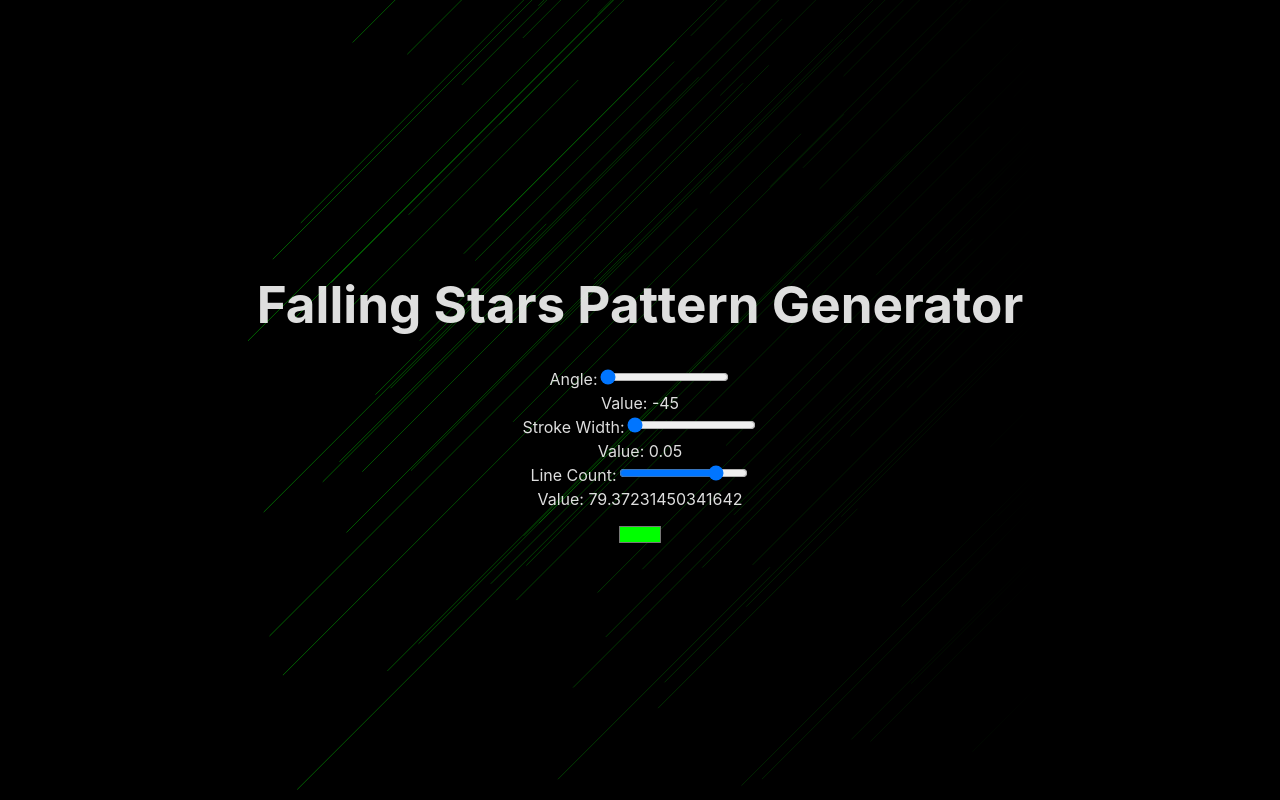
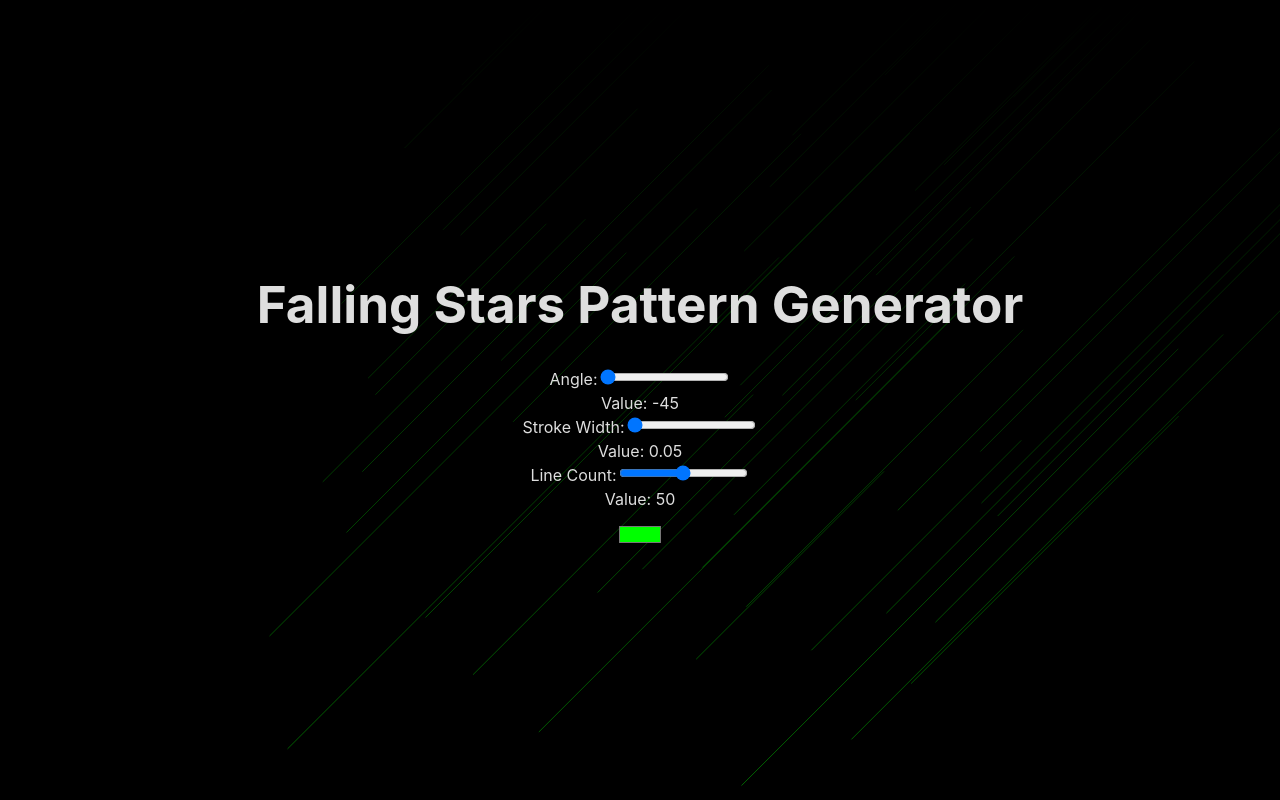
Before and after one commit to Marat200118/React-Artistique, a React (Vite) app: page / in a window 1280 px wide. Built offline with nearby package versions, Linux system fonts and the light colour scheme.

Commit message:
fixed the gradient and align

```diff
--- a/src/App.css
+++ b/src/App.css
@@ -20,20 +20,12 @@
 }
 
 svg {
-  /* display: flex;
-  align-items: center;
-  justify-items: center; */
-  /* width: 400px;
-  height: 400px; */
-  width: 100vw;
-  height: 100vh;
   position: absolute;
-  z-index: -2;
+  width: 100%;
+  height: 100%;
   top: 0;
   left: 0;
-  /* margin: 0 auto;
-  margin-top: 1rem;
-  margin-bottom: 3rem; */
+  z-index: -1; /* Place the SVG in the background */
 }
 
 input {
--- a/src/App.jsx
+++ b/src/App.jsx
@@ -6,7 +6,7 @@ import ColorPicker from './components/ColorPicker';
 
 const App = () => {
   const [strokeWidth, setStrokeWidth] = useState(0.05);
-  const [lineCount, setLineCount] = useState(Math.random() * 100);
+  const [lineCount, setLineCount] = useState(50);
   const [angle, setAngle] = useState(-45);
   const [lineColor, setLineColor] = useState('#00FF00');
 
@@ -42,13 +42,13 @@ const App = () => {
           color={lineColor}
           onColorChange={setLineColor}
         />
-        <LinePatternGenerator
+      </header>
+      <LinePatternGenerator
           lineCount={lineCount}
           strokeWidth={strokeWidth}
           lineColor={lineColor}
           angle={angle}
         />
-      </header>
     </div>
   );
 }
--- a/src/components/LinePatternGenerator.jsx
+++ b/src/components/LinePatternGenerator.jsx
@@ -13,11 +13,23 @@ const LinePatternGenerator = ({ lineCount, strokeWidth, lineColor, angle }) => {
     // const y1 = randomInRange(0, 100);
     const y1 = Math.random() * 100;
 
+    // const x1 = `${Math.random() * 100}%`;
+    // const y1 = `${Math.random() * 100}%`;
+
+
     const lineLength = randomInRange(30, 100);
 
     const x2 = x1 + lineLength * Math.cos((angle * Math.PI) / 180);
+    const y2 = y1 + lineLength * Math.sin((angle * Math.PI) / 180);
+
+
+    // const x1=10;
+    // const y1=10;
+    // const x2=90;
+    // const y2=90;
+
     // const x2 = x1 + lineLength * Math.cos(angle);
-    const y2 = y1 + lineLength * Math.sin((angle * Math.PI) / 180);
+
 
     return (
       <line
@@ -36,13 +48,14 @@ const LinePatternGenerator = ({ lineCount, strokeWidth, lineColor, angle }) => {
   return (
     <svg
       viewBox="0 0 100 100"
+      preserveAspectRatio="xMidYMid meet"
       width="100%"
       height="100%"
       style={{ backgroundColor: 'black' }}
     >
       <defs>
         {lines.map((_, i) => (
-          <linearGradient id={`gradient${i}`} gradientUnits="userSpaceOnUse" x1="0" y1="0" x2="100" y2="0">
+          <linearGradient id={`gradient${i}`} gradientUnits="userSpaceOnUse" x1="100" y1="100" x2="100" y2="0">
             <stop offset="0%" style={{stopColor: lineColor, stopOpacity: 1}} />
             <stop offset="100%" style={{stopColor: lineColor, stopOpacity: 0}} />
           </linearGradient>
```
